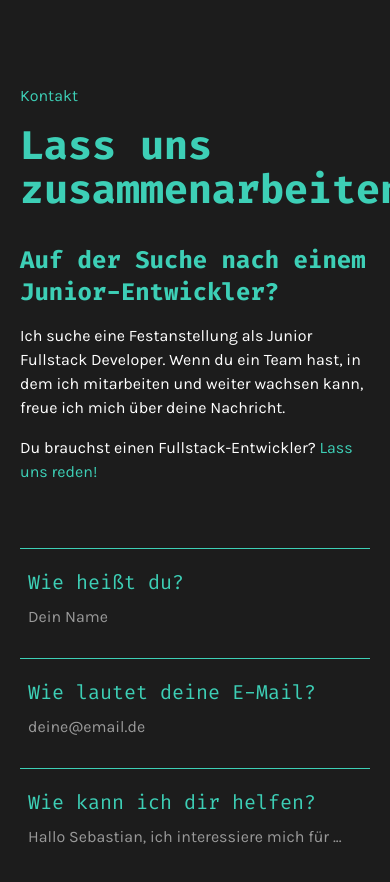
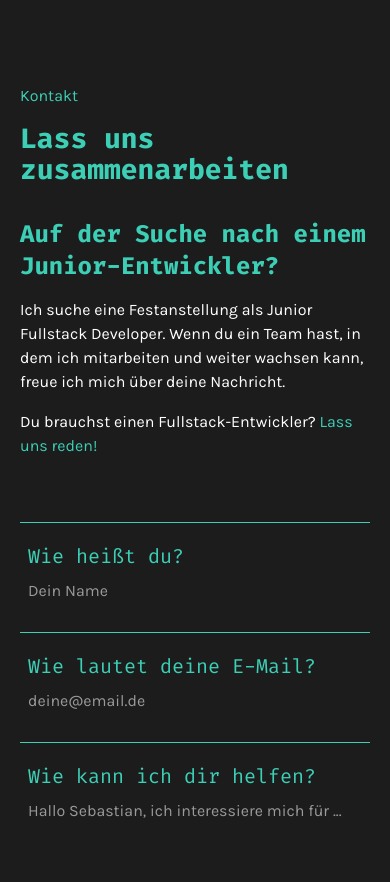
Before and after one commit to SebaBuch/Portfolio, an Angular app: page / in a window 390 px wide. Shown: the part 4340-5222 px from the top of the page. Built offline with nearby package versions, Linux system fonts and the light colour scheme.

Commit message:
Reduce contact heading size on small phones

```diff
--- a/src/app/main-page/contact/contact.scss
+++ b/src/app/main-page/contact/contact.scss
@@ -192,3 +192,9 @@
         padding: 20px 8px 4px;
     }
 }
+
+@media (max-width: 480px) {
+    .contact-text h2 {
+        font-size: 1.75rem;
+    }
+}
```
